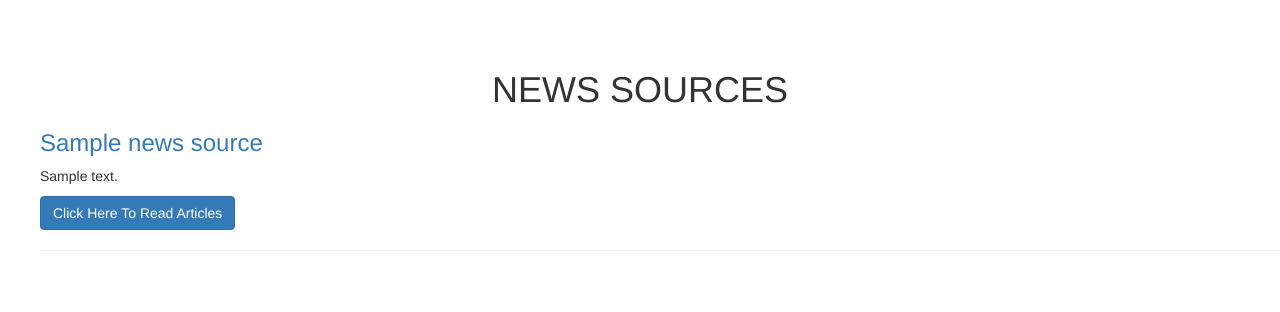
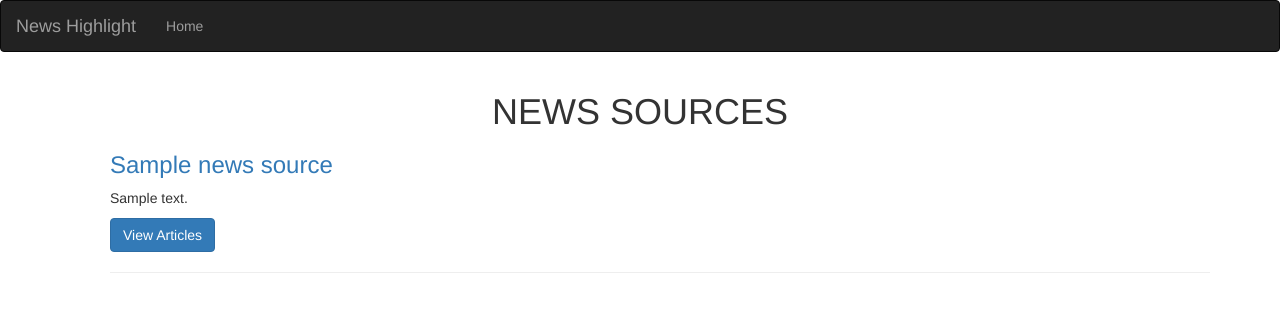
Before and after one commit to UmuhireAnuarithe/News_Highlight, a Flask app: template app/templates/index.html in a window 1280 px wide. Shown: the top 312 px of the page. Run offline with Flask 2, Linux system fonts and the light colour scheme; the template is opened without the code that fills it: most values are stand-ins (such as "Sample title", 1, 10 or a date in 2020); some libraries are stand-ins or nearby versions.

Commit message:
add  all updates

```diff
--- a/app/templates/articles.html
+++ b/app/templates/articles.html
@@ -24,7 +24,7 @@
                 <li style="list-style-type:none"><p> {{ article.description }} </p></li>
                 <li style="list-style-type:none; text-align:center"><img src="{{article.urlToImage}}" alt="Image"> </li>
                 <li style="list-style-type:none; text-align:center"><p> {{ article.publishedAt }} by {{ article.author }} </p></li>
-                <li style="list-style-type:none; text-align:center"><a href="{{ article.url }}" class="btn btn-primary">Click Here To Get The Full Story</a> </li>
+                <li style="list-style-type:none; text-align:center"><a href="{{ article.url }}" class="btn btn-primary">View Full Story</a> </li>
 
                 <hr>
             {% endfor %}
--- a/app/templates/index.html
+++ b/app/templates/index.html
@@ -11,16 +11,22 @@
 {% block content %}
 
     <body>
+        <div class="container">
+
         <h1 style="text-align:center"> NEWS SOURCES </h1>
+        <div class="card">
         <ul>
             {% for news_source in sources %}
                 <li style="list-style-type:none; font: size 24px;"><h3> <a href="{{ news_source.url}}">{{ news_source.name}}</a> </h3></li>
                 <li style="list-style-type:none"><p> {{ news_source.description }} </p></li>
-                <a href="/articles/{{ news_source.id }}" class="btn btn-primary">Click Here To Read Articles</a>
+                <a href="/articles/{{ news_source.id }}" class="btn btn-primary">View Articles</a>
 
                 <hr>
             {% endfor %}
         </ul>
+
+    </div>
+    </div>
     </body>
 
 {% endblock %}
--- a/app/templates/navbar.html
+++ b/app/templates/navbar.html
@@ -1,3 +1,5 @@
+
+<div class="navbar navbar-inverse" role="navigation">
     <div class="container-fluid">
         <div class="navbar-header">
             <button type="button" class="navbar-toggle" data-toggle="collapse" data-target=".navbar-collapse">
@@ -6,11 +8,11 @@
                 <span class="icon-bar"></span>
                 <span class="icon-bar"></span>
             </button>
-        <a class="navbar-brand" href="/" style="color:white"> Home </a>
+            <a class="navbar-brand" href="/"> News Highlight </a>
         </div>
         <div class="navbar-collapse collapse">
             <ul class="nav navbar-nav">
-            <li><a href="/"style="color:white" >News_source</a></li>
+                <li><a href="/">Home</a></li>
         </div>
 
     </div>
```
Also changed, not shown: app/main/views.py (+0 -32 lines), app/requests.py (+0 -108 lines). Lines whose indentation alone changed are shown as unchanged.
